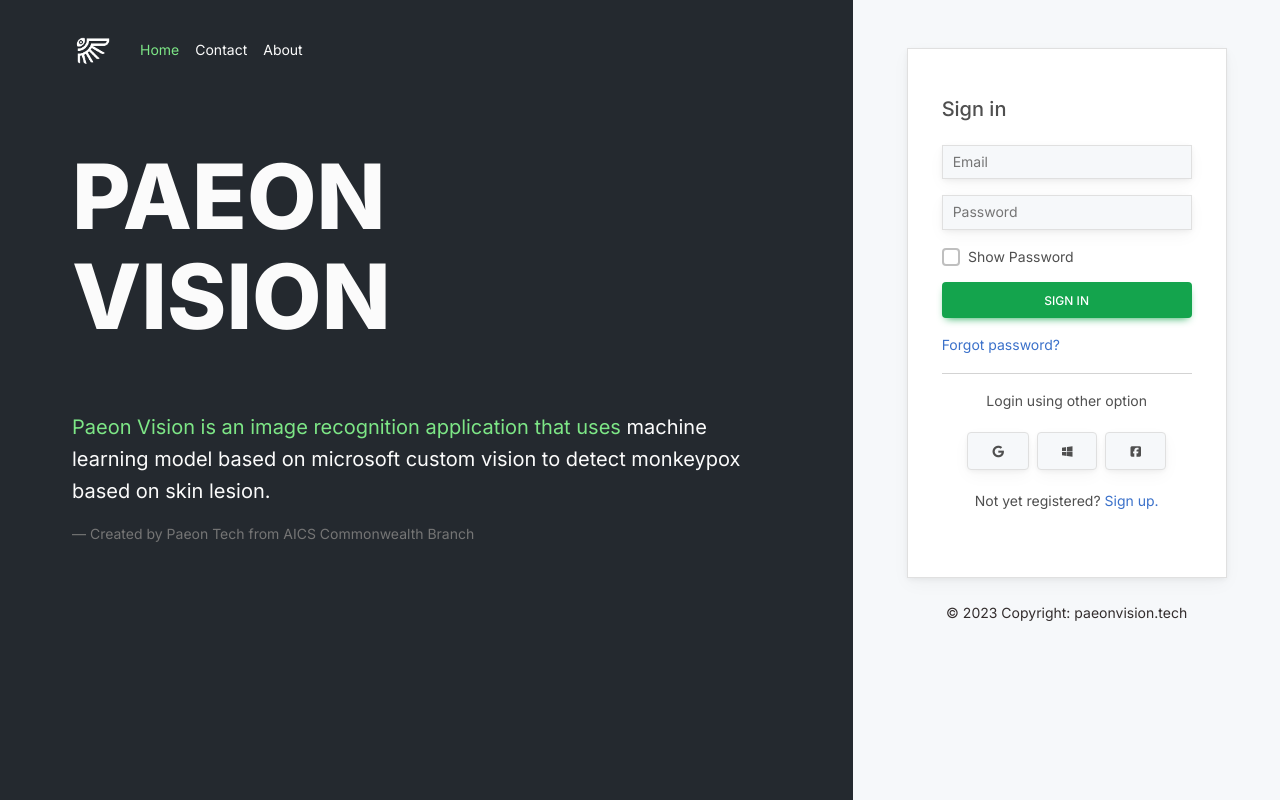
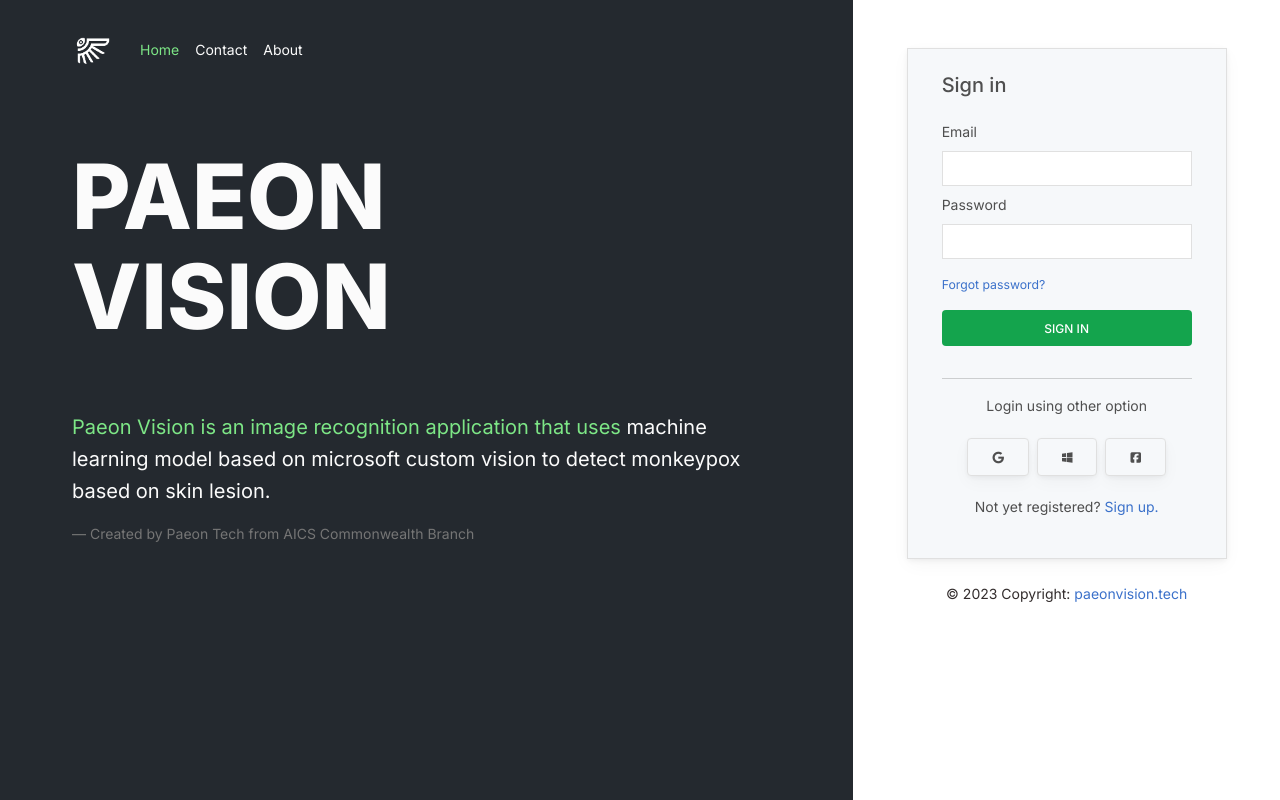
Before and after one commit to Paeon-Tech/paeon-vision, a React (Create React App) app: page / in a window 1280 px wide. Built offline with nearby package versions, Linux system fonts and the light colour scheme; no server answers.

Commit message:
[ FIX ] - Fix design layout

```diff
--- a/src/Assets/css/index.css
+++ b/src/Assets/css/index.css
@@ -3,12 +3,17 @@
 	--brand-color-2: #F6F8FA;
 	--brand-color-3: #FFFFFF;
 	--brand-color-4: #7DE686;
+	--brand-color-5: #768390;
 }
 
 body {
     margin: 0;
     padding: auto;
     font-family: 'Inter', sans-serif;
+}
+
+.slide-in-transition {
+    visibility: visible;
 }
 
 .slide-in-left {
@@ -41,6 +46,9 @@
 	color: var(--brand-color-2);
 }
 
+.text-color-3 {
+	color: var(--brand-color-5)
+}
 .title-text {
 	font-size: 90px;
 	font-weight: 800;
@@ -92,8 +100,12 @@
 	height: auto
 }
 
+.sticky-footer {
+	position: static;
+}
+
 .border-squircle {
-	background-color: var(--brand-color-2);
+	background-color: var(--brand-color-3);
     width: 250px;
     padding: 5px 10px 5px 10px;
 }
@@ -192,4 +204,39 @@
 	.col-height {
 		height: 100vh;
 	}
+
+	.slide-in-transition {
+		-webkit-animation: slide-in-left 0.5s cubic-bezier(0.25, 0.46, 0.45, 0.94) both;
+		animation: slide-in-left 0.5s cubic-bezier(0.25, 0.46, 0.45, 0.94) both;
+	}
+
+	.xs-text {
+		font-size: 5px;
+	}
+
+	@-webkit-keyframes slide-in-transition {
+		0% {
+			-webkit-transform: translateX(-1000px);
+					transform: translateX(-1000px);
+			opacity: 0;
+		}
+		100% {
+			-webkit-transform: translateX(0);
+					transform: translateX(0);
+			opacity: 1;
+		}
+	}
+
+	@keyframes slide-in-transition {
+		0% {
+			-webkit-transform: translateX(-1000px);
+					transform: translateX(-1000px);
+			opacity: 0;
+		}
+		100% {
+			-webkit-transform: translateX(0);
+					transform: translateX(0);
+			opacity: 1;
+		}
+	}
 }
--- a/src/Hooks/useCreateUser.js
+++ b/src/Hooks/useCreateUser.js
@@ -7,15 +7,11 @@
 const useCreateUser = () => {
     const { createUser } = UserAuth()
     const [error, setError] = useState('')
-    const [success, setSuccess] = useState('')
-    const [loading, setLoading] = useState('')
     const [errname, setErrname] = useState('')
 
     const registerUser = async (userData) => {
         const { email, password, fullName } = userData
-        setLoading('Loading')
         setErrname('')
-        setSuccess('')
         setError('')
 
         try {
@@ -28,13 +24,7 @@
                 email,
                 fullName,
             })
-
-            setSuccess(
-                'Account Created. Please check your email for verification'
-            )
-            setLoading('')
         } catch (error) {
-            setLoading('')
             switch (error.code) {
                 case 'auth/network-request-failed':
                     setError('Network error please try Again')
@@ -63,7 +53,7 @@
         }
     }
 
-    return [success, loading, error, registerUser, errname]
+    return [setError, error, registerUser, errname]
 }
 
 export default useCreateUser
--- a/src/Hooks/useLoginUser.js
+++ b/src/Hooks/useLoginUser.js
@@ -6,11 +6,9 @@
     const { userLogin } = UserAuth()
     const [error, setError] = useState('')
     const [errname, setErrname] = useState('')
-    const [loading, setLoading] = useState('')
     const navigate = useNavigate()
 
     const loginUser = async (email, password) => {
-        setLoading('Loading')
         setError('')
         setErrname('')
 
@@ -18,7 +16,6 @@
             await userLogin(email, password)
             navigate('/home')
         } catch (error) {
-            setLoading('')
             switch (error.code) {
                 case 'auth/network-request-failed':
                     setError('Network error please try Again')
@@ -50,7 +47,7 @@
         }
     }
 
-    return [loading, error, loginUser, errname]
+    return [error, loginUser, errname, setError]
 }
 
 export default useLoginUser
--- a/src/Pages/Home/ForgotPassword.js
+++ b/src/Pages/Home/ForgotPassword.js
@@ -15,7 +15,6 @@
     const { forgotPassword } = UserAuth()
     const [success, setSuccess] = useState(false)
     const [error, setError] = useState(false)
-    const [loading, setLoading] = useState(false)
     const [email, setEmail] = useState('')
 
     const onChangeValue = (callback) => {
@@ -27,16 +26,13 @@
     const handleSubmit = () => {
         return (event) => {
             event.preventDefault()
-            setLoading(true)
             setError(false)
             setSuccess(false)
             forgotPassword(email)
                 .then((response) => {
-                    setLoading(false)
                     setSuccess('Email Already Sent.')
                 })
                 .catch((error) => {
-                    setLoading(false)
                     setError('Email not found')
                 })
         }
@@ -44,14 +40,47 @@
 
     return (
         <>
-            <MDBCol xl="4" className="px-md-5 pt-5 bg-theme-color-2 col-height">
+            <MDBCol
+                xl="4"
+                className="px-md-5 pt-5 bg-theme-color-3 col-height slide-in-transition"
+            >
                 <div className="text-center pb-3 pv-logo">
                     <img src={Logo} alt="Paeon Vision Logo" height="70px" />
                     <h5 className="pt-4 pb-2">Reset Password</h5>
                 </div>
+                {error && (
+                    <div
+                        className="alert border form-width small alert-danger mb-3 alert-dismissible fade show"
+                        role="alert"
+                    >
+                        {error}
+                        <button
+                            type="button"
+                            className="btn-close"
+                            data-mdb-dismiss="alert"
+                            aria-label="Close"
+                            onClick={() => setError(null)}
+                        ></button>
+                    </div>
+                )}
+                {success && (
+                    <div
+                        className="alert border form-width small alert-success mb-3 alert-dismissible fade show"
+                        role="alert"
+                    >
+                        {success}
+                        <button
+                            type="button"
+                            className="btn-close"
+                            data-mdb-dismiss="alert"
+                            aria-label="Close"
+                            onClick={() => setSuccess(null)}
+                        ></button>
+                    </div>
+                )}
                 <form
                     method="POST"
-                    className="form-width px-4 py-5 square border bg-theme-color-3 shadow-3"
+                    className="form-width px-4 py-4 square border bg-theme-color-2 shadow-3"
                     id="login"
                     onSubmit={handleSubmit()}
                 >
@@ -59,53 +88,22 @@
                         <MDBTypography tag="h5" className="mb-4 login-text">
                             Reset Password
                         </MDBTypography>
-                        <div className="text-center my-2">
-                            {error && (
-                                <p className="text-danger small">
-                                    <MDBIcon
-                                        fas
-                                        icon="exclamation-circle"
-                                        fixed
-                                    />{' '}
-                                    {error}
-                                </p>
-                            )}
-                            {success && (
-                                <p className="text-success">
-                                    {success} <br /> Click here to{' '}
-                                    <Link
-                                        to="/"
-                                        className="text-decoration-none"
-                                    >
-                                        Login.
-                                    </Link>
-                                </p>
-                            )}
-                            {loading && (
-                                <MDBSpinner
-                                    className="ms-2 text=center"
-                                    color="dark"
-                                >
-                                    <span className="visually-hidden text-center">
-                                        Loading...
-                                    </span>
-                                </MDBSpinner>
-                            )}
-                        </div>
+                        <label htmlFor="Email" className="mb-2">
+                            Email
+                        </label>
                         <input
                             label="Email"
                             id="Email"
-                            className="mb-3 shadow-3 square border border-1 border-squircle"
+                            className="mb-4 square border border-1 border-squircle"
                             onChange={onChangeValue(setEmail)}
                             autoComplete="off"
                             value={email}
                             type="email"
-                            placeholder="Email"
                             required
                         />
                         <div className="text-center">
                             <MDBBtn
-                                className="mb-3 btn input-width"
+                                className="mb-3 btn input-width shadow-0"
                                 color="success"
                             >
                                 Reset
@@ -123,12 +121,7 @@
                 <MDBFooter>
                     <div className="text-center mt-4 pb-4 small text-dark">
                         &copy; {new Date().getFullYear()} Copyright:{' '}
-                        <a
-                            className="text-reset"
-                            href="https://paeonvision.tech/"
-                        >
-                            paeonvision.tech
-                        </a>
+                        <a href="https://paeonvision.tech/">paeonvision.tech</a>
                     </div>
                 </MDBFooter>
             </MDBCol>
--- a/src/Pages/Home/LoginPage.js
+++ b/src/Pages/Home/LoginPage.js
@@ -9,16 +9,13 @@
     MDBBtn,
     MDBIcon,
     MDBFooter,
-    MDBCheckbox,
-    MDBSpinner,
 } from 'mdb-react-ui-kit'
 
 const LoginPage = () => {
     const navigate = useNavigate()
     const { signInWithGoogle, signInWithFacebook, signInWithMicrosoft } =
         UserAuth()
-    const [loading, error, loginUser, errname] = useLoginUser()
-    const [passwordShown, setPasswordShown] = useState(false)
+    const [error, loginUser, errname, setError] = useLoginUser()
     const [email, setEmail] = useState('')
     const [password, setPassword] = useState('')
 
@@ -35,49 +32,46 @@
         }
     }
 
-    const togglePassword = () => {
-        setPasswordShown((isShown) => !isShown)
-    }
-
     return (
-        <MDBCol xl="4" className="px-md-5 pt-5 bg-theme-color-2 col-height">
+        <MDBCol
+            xl="4"
+            className="px-md-5 pt-5 bg-theme-color-3 col-height slide-in-transition"
+        >
             <div className="text-center pb-3 pv-logo">
                 <img src={Logo} alt="Paeon Vision Logo" height="70px" />
                 <h5 className="pt-4 pb-2">Sign in to Paeon vision</h5>
             </div>
-            <div className="form-width px-4 py-5 square border bg-theme-color-3 shadow-3">
+
+            {error && (
+                <div
+                    className="alert border form-width small alert-danger mb-3 alert-dismissible fade show"
+                    role="alert"
+                >
+                    {error}
+                    <button
+                        type="button"
+                        className="btn-close"
+                        data-mdb-dismiss="alert"
+                        aria-label="Close"
+                        onClick={() => setError(null)}
+                    ></button>
+                </div>
+            )}
+
+            <div className="form-width px-4 py-4 square border bg-theme-color-2 shadow-3">
                 <form method="POST" id="login" onSubmit={handleSubmit()}>
                     <div className="small input-width">
                         <MDBTypography tag="h5" className="mb-4 login-text">
                             Sign in
                         </MDBTypography>
-                        <div className="text-center my-2">
-                            {error && (
-                                <p className="text-danger small">
-                                    <MDBIcon
-                                        fas
-                                        icon="exclamation-circle"
-                                        fixed
-                                    />{' '}
-                                    {error}
-                                </p>
-                            )}
-                            {loading && (
-                                <MDBSpinner
-                                    className="ms-2 text=center"
-                                    color="dark"
-                                >
-                                    <span className="visually-hidden text-center">
-                                        Loading...
-                                    </span>
-                                </MDBSpinner>
-                            )}
-                        </div>
+                        <label htmlFor="Email" className="pb-2">
+                            Email
+                        </label>
                         <input
                             label="Email"
                             id="Email"
                             type="text"
-                            className={`mb-3 shadow-3 square border border-1 border-squircle ${
+                            className={`mb-2 square border border-1 border-squircle ${
                                 errname === 'Email' ||
                                 errname === 'NoCredential'
                                     ? 'border-danger'
@@ -85,14 +79,16 @@
                             }`}
                             onChange={onChangeValue(setEmail)}
                             autoComplete="off"
-                            placeholder="Email"
                             required
                         />
+                        <label htmlFor="Password" className="pb-2">
+                            Password
+                        </label>
                         <input
                             label="Password"
                             id="Password"
-                            type={passwordShown ? 'text' : 'password'}
-                            className={`mb-3 shadow-3 square border border-1 border-squircle ${
+                            type="password"
+                            className={`mb-3 square border border-1 border-squircle ${
                                 errname === 'Password' ||
                                 errname === 'NoCredential'
                                     ? 'border-danger'
@@ -100,31 +96,24 @@
                             }`}
                             onChange={onChangeValue(setPassword)}
                             autoComplete="off"
-                            placeholder="Password"
                             required
                         />
-                        <MDBCheckbox
-                            name="flexCheck"
-                            value=""
-                            id="flexCheckDefault"
-                            label="Show Password"
-                            className="mb-3"
-                            onChange={togglePassword}
-                        />
+                        <div className="mb-3 small">
+                            <Link
+                                to="/forgot-password"
+                                className="text-decoration-none"
+                            >
+                                Forgot password?
+                            </Link>
+                        </div>
                         <div className="text-center">
                             <MDBBtn
-                                className="mb-3 btn input-width"
+                                className="mb-3 btn input-width shadow-0"
                                 color="success"
                             >
                                 SIGN IN
                             </MDBBtn>
                         </div>
-                        <Link
-                            to="/forgot-password"
-                            className="text-decoration-none mb-3"
-                        >
-                            Forgot password?
-                        </Link>
                         <hr />
                     </div>
                 </form>
@@ -176,9 +165,7 @@
             <MDBFooter>
                 <div className="text-center mt-4 pb-4 small text-dark">
                     &copy; {new Date().getFullYear()} Copyright:{' '}
-                    <a className="text-reset" href="https://paeonvision.tech/">
-                        paeonvision.tech
-                    </a>
+                    <a href="https://paeonvision.tech/">paeonvision.tech</a>
                 </div>
             </MDBFooter>
         </MDBCol>
--- a/src/Pages/Home/Signup.js
+++ b/src/Pages/Home/Signup.js
@@ -2,19 +2,10 @@
 import { Link } from 'react-router-dom'
 import Logo from '../../Assets/img/pv-logo.png'
 import { useCreateUser } from '../../Hooks'
-import {
-    MDBCol,
-    MDBTypography,
-    MDBBtn,
-    MDBIcon,
-    MDBFooter,
-    MDBCheckbox,
-    MDBSpinner,
-} from 'mdb-react-ui-kit'
+import { MDBCol, MDBTypography, MDBBtn, MDBFooter } from 'mdb-react-ui-kit'
 
 const Signup = () => {
-    const [loading, error, registerUser, errname] = useCreateUser()
-    const [passwordShown, setPasswordShown] = useState(false)
+    const [setError, error, registerUser, errname] = useCreateUser()
     const [email, setEmail] = useState('')
     const [password, setPassword] = useState('')
     const [fullName, setFullName] = useState('')
@@ -36,20 +27,34 @@
         }
     }
 
-    const togglePassword = () => {
-        setPasswordShown((isShown) => !isShown)
-    }
-
     return (
         <>
-            <MDBCol xl="4" className="px-md-5 pt-5 bg-theme-color-2 col-height">
+            <MDBCol
+                xl="4"
+                className="px-md-5 pt-5 bg-theme-color-3 col-height slide-in-transition"
+            >
                 <div className="text-center pb-3 pv-logo">
                     <img src={Logo} alt="Paeon Vision Logo" height="70px" />
                     <h5 className="pt-4 pb-2">Create an Account</h5>
                 </div>
+                {error && (
+                    <div
+                        className="alert border form-width small alert-danger mb-3 alert-dismissible fade show"
+                        role="alert"
+                    >
+                        {error}
+                        <button
+                            type="button"
+                            className="btn-close"
+                            data-mdb-dismiss="alert"
+                            aria-label="Close"
+                            onClick={() => setError(null)}
+                        ></button>
+                    </div>
+                )}
                 <form
                     method="POST"
-                    className="form-width px-4 py-5 square border bg-theme-color-3 shadow-3"
+                    className="form-width px-4 py-4 square border bg-theme-color-2 shadow-3"
                     id="login"
                     onSubmit={onHandleSubmit()}
                 >
@@ -57,57 +62,42 @@
                         <MDBTypography tag="h5" className="mb-4 login-text">
                             Create account
                         </MDBTypography>
-                        <div className="text-center my-2">
-                            {error && (
-                                <p className="text-danger small">
-                                    <MDBIcon
-                                        fas
-                                        icon="exclamation-circle"
-                                        fixed
-                                    />{' '}
-                                    {error}
-                                </p>
-                            )}
-                            {loading && (
-                                <MDBSpinner
-                                    className="ms-2 text=center"
-                                    color="dark"
-                                >
-                                    <span className="visually-hidden text-center">
-                                        Loading...
-                                    </span>
-                                </MDBSpinner>
-                            )}
-                        </div>
+                        <label htmlFor="Full Name" className="pb-2">
+                            Display Name
+                        </label>
                         <input
                             label="Full Name"
                             id="Fullname"
-                            className={`mb-3 shadow-3 square border border-1 border-squircle`}
+                            className={`mb-2 square border border-1 border-squircle`}
                             onChange={onChangeValue(setFullName)}
                             autoComplete="off"
                             value={fullName}
                             type="text"
-                            placeholder="Full Name"
                             required
                         />
+                        <label htmlFor="Email" className="pb-2">
+                            Email
+                        </label>
                         <input
                             label="Email"
                             id="Email"
-                            className={`mb-3 shadow-3 square border border-1 border-squircle ${
+                            className={`mb-2 square border border-1 border-squircle ${
                                 errname === 'Email' ? 'border-danger' : ''
                             }`}
                             onChange={onChangeValue(setEmail)}
                             autoComplete="off"
                             value={email}
                             type="email"
-                            placeholder="Email"
                             required
                         />
+                        <label htmlFor="Password" className="pb-2">
+                            Password
+                        </label>
                         <input
                             label="Password"
                             id="Password"
-                            type={passwordShown ? 'text' : 'password'}
-                            className={`mb-3 shadow-3 square border border-1 border-squircle ${
+                            type="password"
+                            className={`mb-3 square border border-1 border-squircle ${
                                 errname === 'Password' ||
                                 errname === 'NoCredential'
                                     ? 'border-danger'
@@ -115,20 +105,11 @@
                             }`}
                             onChange={onChangeValue(setPassword)}
                             autoComplete="off"
-                            placeholder="Password"
                             required
-                        />
-                        <MDBCheckbox
-                            name="flexCheck"
-                            value=""
-                            id="flexCheckDefault"
-                            label="Show Password"
-                            className="mb-3"
-                            onChange={togglePassword}
                         />
                         <div className="text-center">
                             <MDBBtn
-                                className="mb-3 btn input-width"
+                                className="mb-3 btn input-width shadow-0"
                                 color="success"
                             >
                                 Register
@@ -146,12 +127,7 @@
                 <MDBFooter>
                     <div className="text-center mt-4 pb-4 small text-dark">
                         &copy; {new Date().getFullYear()} Copyright:{' '}
-                        <a
-                            className="text-reset"
-                            href="https://paeonvision.tech/"
-                        >
-                            paeonvision.tech
-                        </a>
+                        <a href="https://paeonvision.tech/">paeonvision.tech</a>
                     </div>
                 </MDBFooter>
             </MDBCol>
--- a/src/Pages/Home/WelcomeContent.js
+++ b/src/Pages/Home/WelcomeContent.js
@@ -9,7 +9,7 @@
             </MDBTypography>
             <figure className="mt-3 mt-md-4">
                 <MDBTypography blockquote>
-                    <p className="slide-in-left  text-color-1">
+                    <p className="slide-in-left text-color-1">
                         Paeon Vision is an image recognition application that
                         uses{' '}
                         <span className="text-light">
@@ -25,7 +25,7 @@
             <div className="text-center mt-4 py-5 py-md-0 mb-5">
                 <MDBBtn
                     tag="a"
-                    className="btn-get-started text-center"
+                    className="btn-get-started text-center shadow-0"
                     color="success"
                     href="#login"
                 >
```
